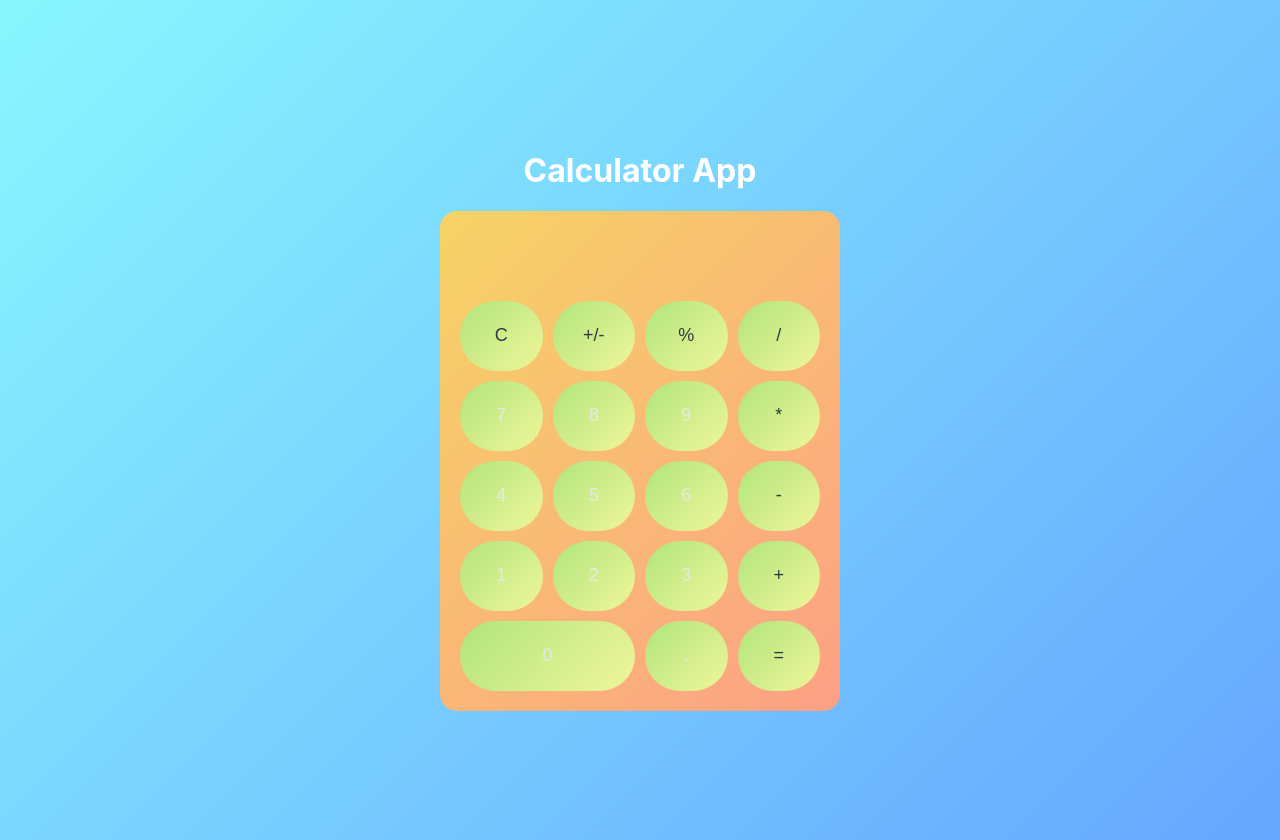
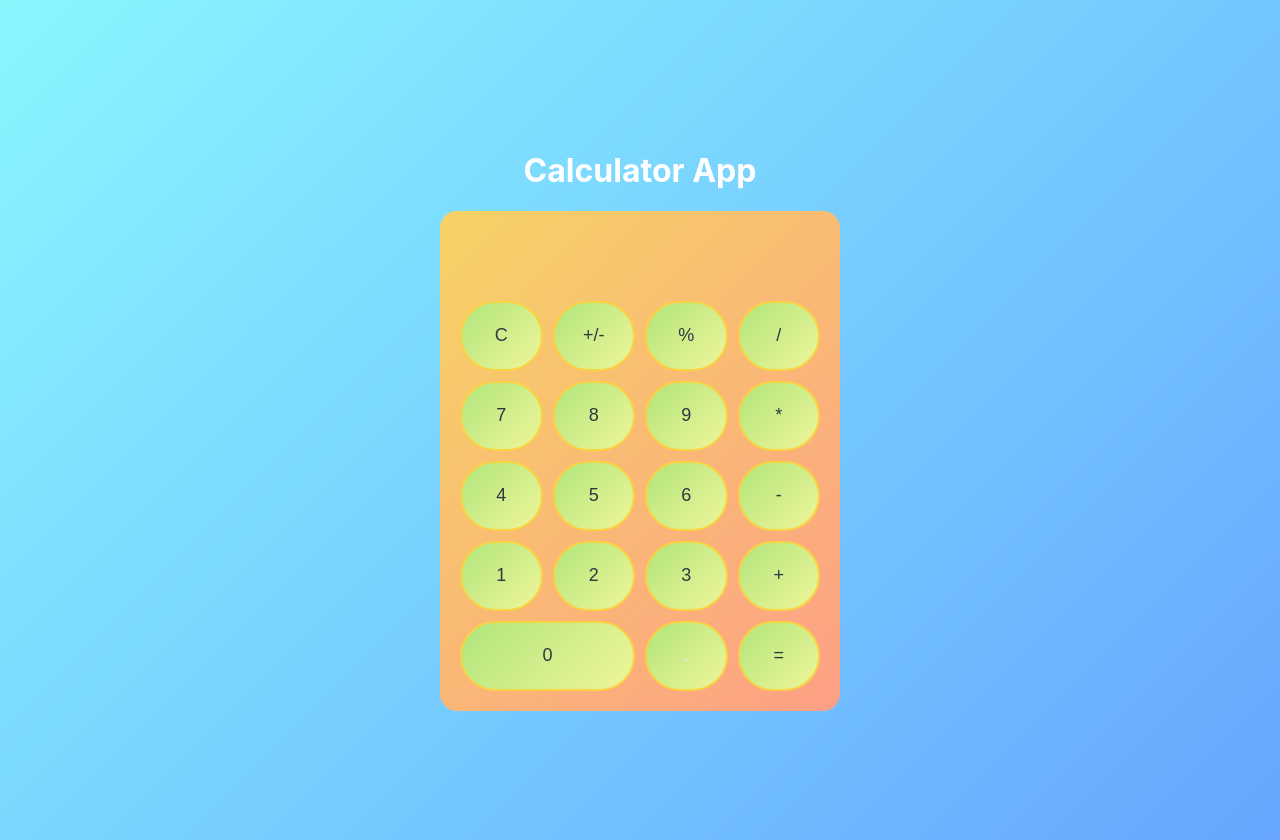
Before and after one commit to iamfarhatsharefi/javaScript-calculator, a React (Create React App) app: page / in a window 1280 px wide. Built offline with nearby package versions, Linux system fonts and the light colour scheme.

Commit message:
freecodecamp passing

```diff
--- a/package.json
+++ b/package.json
@@ -6,9 +6,13 @@
     "@testing-library/jest-dom": "^5.17.0",
     "@testing-library/react": "^13.4.0",
     "@testing-library/user-event": "^13.5.0",
+    "bootstrap": "^5.3.3",
+    "mathjs": "^13.1.1",
     "react": "^18.3.1",
     "react-dom": "^18.3.1",
+    "react-redux": "^9.1.2",
     "react-scripts": "5.0.1",
+    "redux": "^5.0.1",
     "web-vitals": "^2.1.4"
   },
   "scripts": {
--- a/src/App.css
+++ b/src/App.css
@@ -6,6 +6,8 @@
   --yellow: #f9d342;
   --gradient: linear-gradient(135deg, #f6d365 0%, #fda085 100%);
   --button-gradient: linear-gradient(135deg, #b0e57c 0%, #f0f69a 100%);
+  --dark-button: #4a4a4a; /* Darker color for number buttons */
+  --unique-border: 2px solid #f9d342; /* Unique border for buttons */
 }
 
 .container {
@@ -48,7 +50,8 @@ button {
   width: 100%;
   transition: transform 0.3s ease-in-out, background-color 0.3s ease;
   background: var(--button-gradient);
-  color: #303841;
+  color: var(--black); /* Default text color for buttons */
+  border: var(--unique-border); /* Unique border for buttons */
 }
 
 button:hover {
@@ -57,6 +60,12 @@ button:hover {
 
 button:active {
   transform: scale(0.95);
+}
+
+/* Specific styles for number buttons */
+#one, #two, #three, #four, #five, #six, #seven, #eight, #nine, #zero {
+  color: var(--black); /* Dark color for numbers */
+  background-color: var(--light-gray); /* Light background for contrast */
 }
 
 #answer {
```
Also changed, not shown: 1 other file (tests, documents, lock files or other folders).
